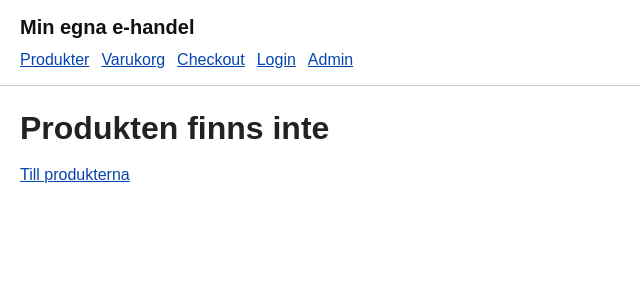
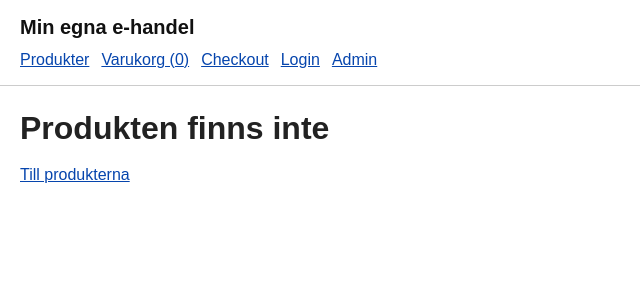
Before and after one commit to HampusAndersson01/kunskapskontroll-1-integrera-shoppen-med-omvarlden, a React (Vite) app in the folder frontend/: page /products/1 in a window 1280 px wide. Shown: the top 300 px of the page, without its empty margins (0-640 px from the left). Built offline with nearby package versions, Linux system fonts and the light colour scheme; no server answers; the database is empty.

Commit message:
feat: add customer cart page

```diff
--- a/frontend/src/App.tsx
+++ b/frontend/src/App.tsx
@@ -1,10 +1,12 @@
 import { Link } from "./components/Link";
 import { renderRoute, routes } from "./routes/routes";
 import { useCurrentPath } from "./routes/useCurrentPath";
+import { useCart } from "./cart/CartContext";
 
 export function App() {
   const currentPath = useCurrentPath();
   const activeRoute = routes.find((route) => route.match(currentPath)) ?? routes[routes.length - 1];
+  const { itemCount } = useCart();
 
   return (
     <>
@@ -15,7 +17,7 @@ export function App() {
 
         <nav className="main-nav" aria-label="Huvudmeny">
           <Link href="/">Produkter</Link>
-          <Link href="/cart">Varukorg</Link>
+          <Link href="/cart">Varukorg ({itemCount})</Link>
           <Link href="/checkout">Checkout</Link>
           <Link href="/login">Login</Link>
           <Link href="/admin">Admin</Link>
--- /dev/null
+++ b/frontend/src/cart/CartContext.tsx
@@ -0,0 +1,152 @@
+import { createContext, useContext, useEffect, useMemo, useState } from "react";
+import type { ReactNode } from "react";
+import type { Product } from "../services/productService";
+
+const CART_STORAGE_KEY = "min-egna-ehandel-cart";
+
+export type CartItem = {
+  productId: string;
+  name: string;
+  price: number;
+  imageUrl: string | null;
+  stock: number;
+  quantity: number;
+};
+
+type CartContextValue = {
+  items: CartItem[];
+  itemCount: number;
+  totalPrice: number;
+  addProduct: (product: Product) => void;
+  increaseQuantity: (productId: string) => void;
+  decreaseQuantity: (productId: string) => void;
+  removeItem: (productId: string) => void;
+  clearCart: () => void;
+};
+
+const CartContext = createContext<CartContextValue | null>(null);
+
+export function CartProvider({ children }: { children: ReactNode }) {
+  const [items, setItems] = useState<CartItem[]>(() => readStoredCart());
+
+  useEffect(() => {
+    window.localStorage.setItem(CART_STORAGE_KEY, JSON.stringify(items));
+  }, [items]);
+
+  const value = useMemo<CartContextValue>(() => {
+    const itemCount = items.reduce((sum, item) => sum + item.quantity, 0);
+    const totalPrice = items.reduce((sum, item) => sum + item.price * item.quantity, 0);
+
+    return {
+      items,
+      itemCount,
+      totalPrice,
+      addProduct(product) {
+        if (product.stock <= 0) {
+          return;
+        }
+
+        setItems((currentItems) => {
+          const existingItem = currentItems.find((item) => item.productId === product.id);
+
+          if (existingItem) {
+            return currentItems.map((item) =>
+              item.productId === product.id
+                ? { ...item, quantity: Math.min(item.quantity + 1, item.stock) }
+                : item,
+            );
+          }
+
+          return [
+            ...currentItems,
+            {
+              productId: product.id,
+              name: product.name,
+              price: product.price,
+              imageUrl: product.imageUrl,
+              stock: product.stock,
+              quantity: 1,
+            },
+          ];
+        });
+      },
+      increaseQuantity(productId) {
+        setItems((currentItems) =>
+          currentItems.map((item) =>
+            item.productId === productId ? { ...item, quantity: Math.min(item.quantity + 1, item.stock) } : item,
+          ),
+        );
+      },
+      decreaseQuantity(productId) {
+        setItems((currentItems) =>
+          currentItems.flatMap((item) => {
+            if (item.productId !== productId) {
+              return [item];
+            }
+
+            if (item.quantity <= 1) {
+              return [];
+            }
+
+            return [{ ...item, quantity: item.quantity - 1 }];
+          }),
+        );
+      },
+      removeItem(productId) {
+        setItems((currentItems) => currentItems.filter((item) => item.productId !== productId));
+      },
+      clearCart() {
+        setItems([]);
+      },
+    };
+  }, [items]);
+
+  return <CartContext.Provider value={value}>{children}</CartContext.Provider>;
+}
+
+export function useCart() {
+  const context = useContext(CartContext);
+
+  if (!context) {
+    throw new Error("useCart must be used inside CartProvider.");
+  }
+
+  return context;
+}
+
+function readStoredCart(): CartItem[] {
+  try {
+    const storedValue = window.localStorage.getItem(CART_STORAGE_KEY);
+
+    if (!storedValue) {
+      return [];
+    }
+
+    const parsedValue = JSON.parse(storedValue);
+
+    if (!Array.isArray(parsedValue)) {
+      return [];
+    }
+
+    return parsedValue.filter(isCartItem);
+  } catch {
+    return [];
+  }
+}
+
+function isCartItem(value: unknown): value is CartItem {
+  if (!value || typeof value !== "object") {
+    return false;
+  }
+
+  const item = value as CartItem;
+
+  return (
+    typeof item.productId === "string" &&
+    typeof item.name === "string" &&
+    typeof item.price === "number" &&
+    typeof item.stock === "number" &&
+    typeof item.quantity === "number" &&
+    item.quantity > 0
+  );
+}
--- a/frontend/src/components/ProductCard.tsx
+++ b/frontend/src/components/ProductCard.tsx
@@ -1,12 +1,15 @@
 import { Link } from "./Link";
 import type { Product } from "../services/productService";
 import { formatPrice } from "../utils/format";
+import { useCart } from "../cart/CartContext";
 
 type ProductCardProps = {
   product: Product;
 };
 
 export function ProductCard({ product }: ProductCardProps) {
+  const { addProduct } = useCart();
+
   return (
     <article className="product-card">
       {product.imageUrl && <img src={product.imageUrl} alt={product.name} />}
@@ -18,6 +21,9 @@ export function ProductCard({ product }: ProductCardProps) {
         <p>{product.brand ?? product.categoryName ?? "Produkt"}</p>
         <p>{formatPrice(product.price)}</p>
         <p>{product.stock > 0 ? `${product.stock} i lager` : "Slut i lager"}</p>
+        <button type="button" disabled={product.stock <= 0} onClick={() => addProduct(product)}>
+          Lägg i varukorg
+        </button>
       </div>
     </article>
   );
--- a/frontend/src/main.tsx
+++ b/frontend/src/main.tsx
@@ -3,11 +3,14 @@ import { createRoot } from "react-dom/client";
 import "./styles.css";
 import { App } from "./App";
 import { AuthProvider } from "./auth/AuthContext";
+import { CartProvider } from "./cart/CartContext";
 
 createRoot(document.getElementById("root") as HTMLElement).render(
   <StrictMode>
     <AuthProvider>
-      <App />
+      <CartProvider>
+        <App />
+      </CartProvider>
     </AuthProvider>
   </StrictMode>,
 );
--- a/frontend/src/pages/customer/CartPage.tsx
+++ b/frontend/src/pages/customer/CartPage.tsx
@@ -1,11 +1,67 @@
-import { PagePlaceholder } from "../PagePlaceholder";
+import { useCart } from "../../cart/CartContext";
+import { Link } from "../../components/Link";
+import { formatPrice } from "../../utils/format";
 
 export function CartPage() {
+  const { items, totalPrice, increaseQuantity, decreaseQuantity, removeItem, clearCart } = useCart();
+
+  if (items.length === 0) {
+    return (
+      <section className="placeholder">
+        <h1>Varukorg</h1>
+        <p>Varukorgen är tom.</p>
+        <p>
+          <Link href="/">Till produkterna</Link>
+        </p>
+      </section>
+    );
+  }
+
   return (
-    <PagePlaceholder
-      title="Varukorg"
-      description="Här ska kunden kunna ändra antal, ta bort produkter och gå vidare till checkout."
-      links={[{ href: "/checkout", label: "Gå till checkout" }]}
-    />
+    <section className="cart-page">
+      <h1>Varukorg</h1>
+
+      <div className="cart-items">
+        {items.map((item) => (
+          <article className="cart-item" key={item.productId}>
+            {item.imageUrl && <img src={item.imageUrl} alt={item.name} />}
+
+            <div>
+              <h2>{item.name}</h2>
+              <p>{formatPrice(item.price)} styck</p>
+              <p>{formatPrice(item.price * item.quantity)} totalt</p>
+            </div>
+
+            <div className="quantity-controls" aria-label={`Antal för ${item.name}`}>
+              <button type="button" onClick={() => decreaseQuantity(item.productId)}>
+                -
+              </button>
+              <span>{item.quantity}</span>
+              <button
+                type="button"
+                onClick={() => increaseQuantity(item.productId)}
+                disabled={item.quantity >= item.stock}
+              >
+                +
+              </button>
+            </div>
+
+            <button type="button" onClick={() => removeItem(item.productId)}>
+              Ta bort
+            </button>
+          </article>
+        ))}
+      </div>
+
+      <div className="cart-summary">
+        <p>Totalt: {formatPrice(totalPrice)}</p>
+        <p>
+          <Link href="/checkout">Gå till checkout</Link>
+        </p>
+        <button type="button" onClick={clearCart}>
+          Töm varukorg
+        </button>
+      </div>
+    </section>
   );
 }
--- a/frontend/src/pages/customer/ProductDetailsPage.tsx
+++ b/frontend/src/pages/customer/ProductDetailsPage.tsx
@@ -1,9 +1,10 @@
 import { useEffect, useState } from "react";
+import { useCart } from "../../cart/CartContext";
 import { Link } from "../../components/Link";
 import { isSupabaseConfigured } from "../../lib/supabase";
+import type { PageProps } from "../../routes/routes";
 import { getActiveProductById, type Product } from "../../services/productService";
 import { formatPrice } from "../../utils/format";
-import type { PageProps } from "../../routes/routes";
 
 type LoadState = "loading" | "ready" | "error" | "not-found";
 
@@ -12,6 +13,7 @@ export function ProductDetailsPage({ path }: PageProps) {
   const [product, setProduct] = useState<Product | null>(null);
   const [loadState, setLoadState] = useState<LoadState>("loading");
   const [message, setMessage] = useState("");
+  const { addProduct } = useCart();
 
   useEffect(() => {
     let active = true;
@@ -119,7 +121,10 @@ export function ProductDetailsPage({ path }: PageProps) {
         <button
           type="button"
           disabled={product.stock <= 0}
-          onClick={() => setMessage("Varukorgen byggs i nästa steg.")}
+          onClick={() => {
+            addProduct(product);
+            setMessage("Produkten lades i varukorgen.");
+          }}
         >
           Lägg i varukorg
         </button>
--- a/frontend/src/styles.css
+++ b/frontend/src/styles.css
@@ -159,6 +159,7 @@ a {
   background: #f4f4f4;
 }
 
+.product-card button,
 .product-details button {
   padding: 8px 12px;
   border: 1px solid #444;
@@ -168,6 +169,7 @@ a {
   cursor: pointer;
 }
 
+.product-card button:disabled,
 .product-details button:disabled {
   cursor: not-allowed;
   opacity: 0.6;
@@ -192,3 +194,85 @@ a {
 .product-facts dd {
   margin: 0;
 }
+
+.cart-page h1 {
+  margin-top: 0;
+}
+
+.cart-items {
+  display: grid;
+  gap: 12px;
+}
+
+.cart-item {
+  display: grid;
+  grid-template-columns: 80px minmax(0, 1fr) auto auto;
+  gap: 16px;
+  align-items: center;
+  border-bottom: 1px solid #ddd;
+  padding: 12px 0;
+}
+
+.cart-item img {
+  width: 80px;
+  height: 80px;
+  object-fit: contain;
+  border: 1px solid #ddd;
+}
+
+.cart-item h2 {
+  margin: 0 0 6px;
+  font-size: 1.1rem;
+}
+
+.cart-item p {
+  margin: 0 0 4px;
+}
+
+.quantity-controls {
+  display: flex;
+  align-items: center;
+  gap: 8px;
+}
+
+.quantity-controls span {
+  min-width: 24px;
+  text-align: center;
+}
+
+.cart-item button,
+.cart-summary button {
+  padding: 6px 10px;
+  border: 1px solid #444;
+  background: #eee;
+  color: #111;
+  font: inherit;
+  cursor: pointer;
+}
+
+.cart-item button:disabled {
+  cursor: not-allowed;
+  opacity: 0.6;
+}
+
+.cart-summary {
+  margin-top: 24px;
+  border-top: 2px solid #222;
+  padding-top: 16px;
+}
+
+.cart-summary p:first-child {
+  font-size: 1.2rem;
+  font-weight: 700;
+}
+
+@media (max-width: 700px) {
+  .cart-item {
+    grid-template-columns: 64px 1fr;
+  }
+
+  .cart-item img {
+    width: 64px;
+    height: 64px;
+  }
+}
```
